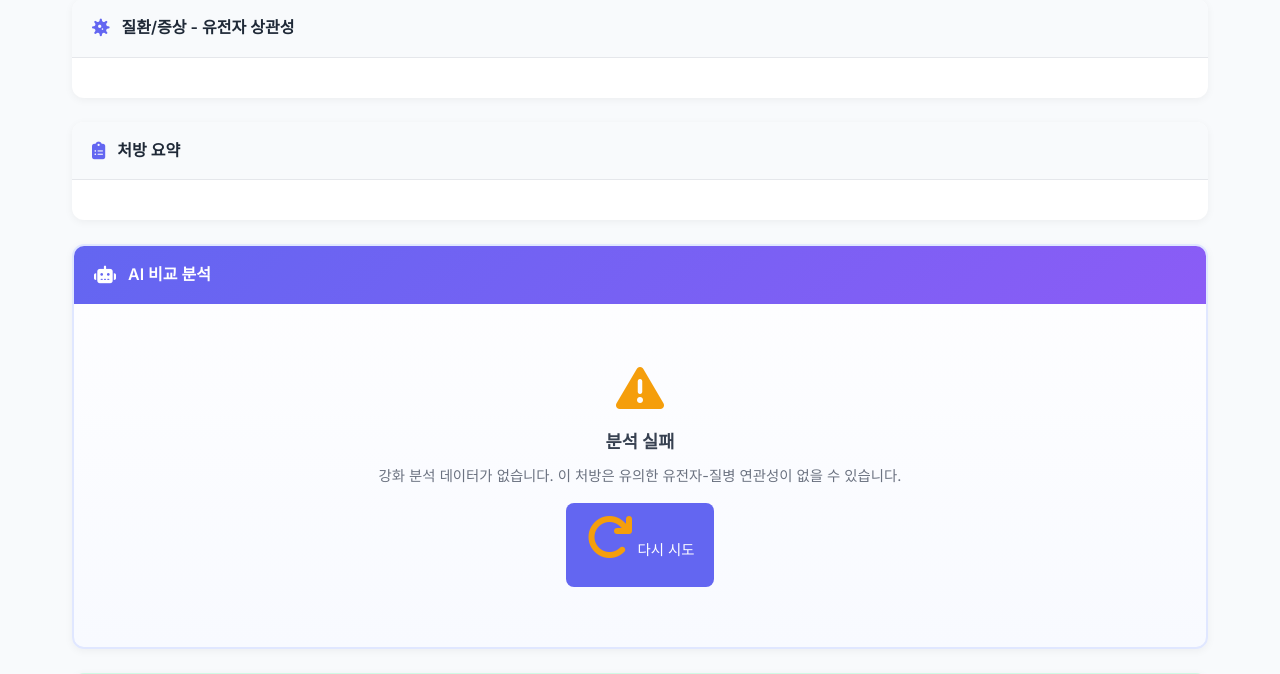
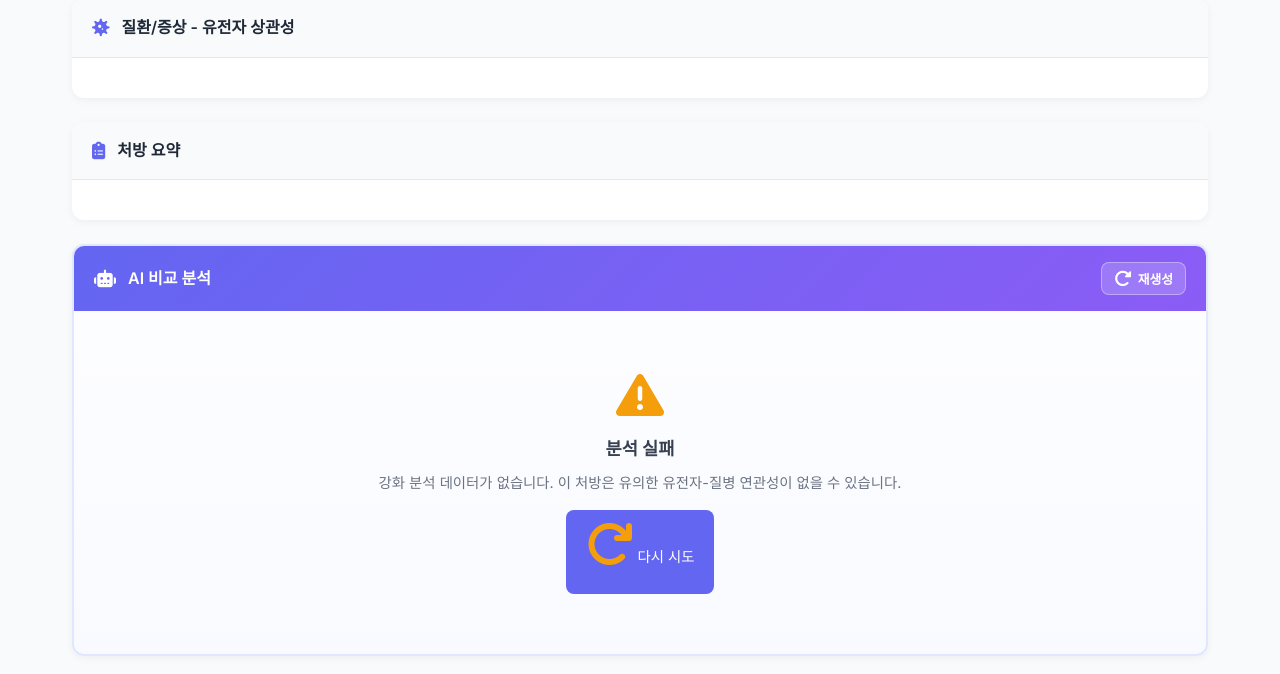
Before and after one commit to kiomllm744/BAIonKM, a Flask app: page /result in a window 1280 px wide. Shown: the part 91-765 px from the top of the page. Run offline with Flask 3, Linux system fonts and the light colour scheme; the visitor is signed in with stand-in values (Sample User, id 1); tables that the repository leaves empty hold one stand-in row (values such as "Sample post"); some libraries are stand-ins or nearby versions.

Commit message:
AI analysis: add a Regenerate button that re-runs + overwrites the current model
Doctors had no way to re-run an AI analysis. The AI Comparative card header now
has a Regenerate button: it re-runs the analysis with the CURRENTLY-selected model
and overwrites that model's saved copy on the result (other models' analyses and
the other mode's tab are left untouched). Works the same on the results page and
when viewing a saved result from history (same template).

- Backend: /api/ai-analysis accepts force=true -> skips the cached return and runs
  synchronously via _run_ai_generation, which saves+replaces this model's slot.
- Frontend: regenerateAi() POSTs force=true, shows the loading state, renders the
  fresh result (both comparative + clinical sections) and refreshes the client cache
  so switching models still shows the new run. Button disables while running.
- i18n: ai.regenerate (Regenerate / 재생성).

Verified: routes compile, result.html + i18n JS pass node --check, and a data-layer
test confirms re-running a model overwrites its slot (no duplicate) while the other
model + other mode stay intact.

Co-Authored-By: Claude Opus 4.8 (1M context) <noreply@anthropic.com>

```diff
--- a/routes.py
+++ b/routes.py
@@ -1690,6 +1690,7 @@ def ai_analysis():
         mode = 'union'
     # which AI model the user picked in the top bar (gemini | claude | gpt)
     provider = normalize_provider(data.get('provider') or Config.AI_PROVIDER_DEFAULT)
+    force = bool(data.get('force'))   # regenerate: re-run NOW and overwrite this model's saved analysis
 
     if not disease_name:
         return jsonify({'error': 'Disease name is required'}), 400
@@ -1705,6 +1706,17 @@ def ai_analysis():
     # return a finished analysis directly, or tell the client to poll if a
     # generation is already running (don't start a duplicate).
     if result_id:
+        if force:
+            # Regenerate on demand: skip the cached result and run NOW (synchronously),
+            # overwriting THIS model's saved slot. _run_ai_generation saves+replaces it,
+            # leaving any OTHER model's analysis for this result untouched.
+            try:
+                ai_results = _run_ai_generation(disease_name, prescription_enrichments,
+                                                result_id, mode, language, provider)
+                return jsonify(ai_results)
+            except Exception as e:
+                return jsonify({'error': f'AI analysis failed: {str(e)}',
+                                'has_ai_analysis': False}), 500
         already = _saved_ai_for(result_id, mode, provider)
         if already:
             return jsonify(already)
--- a/static/js/i18n.js
+++ b/static/js/i18n.js
@@ -37,6 +37,7 @@
       'ai.modelTitle': 'AI model',
       'ai.modelHint': 'Which AI writes the analysis. Set the matching API key on the server.',
       'ai.generating': 'Generating…',
+      'ai.regenerate': 'Regenerate',
       'auth.login': 'Login',
       'auth.logout': 'Logout',
       'stat.diseases': 'Diseases',
@@ -374,6 +375,7 @@
       'ai.modelTitle': 'AI 모델 선택',
       'ai.modelHint': 'AI 분석을 작성할 모델입니다. 서버에 해당 API 키를 설정하세요.',
       'ai.generating': '생성 중…',
+      'ai.regenerate': '재생성',
       'auth.login': '로그인',
       'auth.logout': '로그아웃',
       'stat.diseases': '질병',
--- a/templates/result.html
+++ b/templates/result.html
@@ -410,6 +410,25 @@
             background: rgba(255,255,255,0.2);
             color: white;
         }
+
+        /* Regenerate button in the AI section header */
+        .ai-regen-btn {
+            margin-left: auto;
+            display: inline-flex;
+            align-items: center;
+            gap: 6px;
+            background: rgba(255,255,255,0.18);
+            color: #fff;
+            border: 1px solid rgba(255,255,255,0.35);
+            border-radius: 8px;
+            padding: 6px 12px;
+            font-size: 0.8rem;
+            font-weight: 600;
+            cursor: pointer;
+            transition: background 0.15s ease;
+        }
+        .ai-regen-btn:hover { background: rgba(255,255,255,0.30); }
+        .ai-regen-btn:disabled { opacity: 0.55; cursor: progress; }
 
         /* AI Summary Table */
         .ai-summary-table {
@@ -1331,6 +1350,9 @@
             <div class="card-header">
                 <i class="fas fa-robot"></i>
                 <h2 data-i18n="result.aiComparative">AI Comparative Analysis</h2>
+                <button type="button" id="ai-regen-btn" class="ai-regen-btn" data-i18n-title="ai.regenerate" title="Regenerate" onclick="regenerateAi()">
+                    <i class="fas fa-rotate-right"></i> <span data-i18n="ai.regenerate">Regenerate</span>
+                </button>
             </div>
             <div class="card-body">
                 <!-- Loading State -->
@@ -1869,6 +1891,49 @@
             });
         }
 
+        // Regenerate the AI analysis for the CURRENTLY-selected model and OVERWRITE
+        // its saved copy on this result (other models' analyses are left untouched).
+        // Works on the results page and when viewing a saved result from history.
+        async function regenerateAi() {
+            var btn = document.getElementById('ai-regen-btn');
+            if (btn) btn.disabled = true;
+            showAiLoading();
+            try {
+                var enr = buildPrescriptionEnrichments(resultsData.enrichment_data);
+                var hasData = Object.values(enr).some(function (rx) {
+                    return Object.values(rx).some(function (t) { return t && t.length; });
+                });
+                if (!hasData) { showAiError(i18n.t('result.noEnrichmentData')); showClinicalUnavailable(); return; }
+                var resp = await fetch('/api/ai-analysis', {
+                    method: 'POST',
+                    headers: { 'Content-Type': 'application/json' },
+                    body: JSON.stringify({
+                        disease_name: resultsData.disease_name,
+                        prescription_enrichments: enr,
+                        result_id: resultsData.result_id,
+                        mode: _curMode(),
+                        language: (window.i18n && i18n.getLang) ? i18n.getLang() : 'en',
+                        provider: _curProvider(),
+                        force: true                       // re-run + overwrite this model's saved slot
+                    })
+                });
+                var data = await resp.json();
+                if (resp.ok && data.has_ai_analysis) {
+                    displayAiResults(data);               // renders both sections + refreshes the cache
+                } else if (data.status === 'processing') {
+                    pollAiResult(0);                      // fallback if a run was already in flight
+                } else {
+                    showAiError((data && data.error) || i18n.t('result.aiAnalysisFailed'));
+                    showClinicalUnavailable();
+                }
+            } catch (e) {
+                showAiError(i18n.t('result.failedInitAi'));
+                showClinicalUnavailable();
+            } finally {
+                if (btn) btn.disabled = false;
+            }
+        }
+
         async function runAiAnalysis() {
             // Show loading states
             showAiLoading();
```
